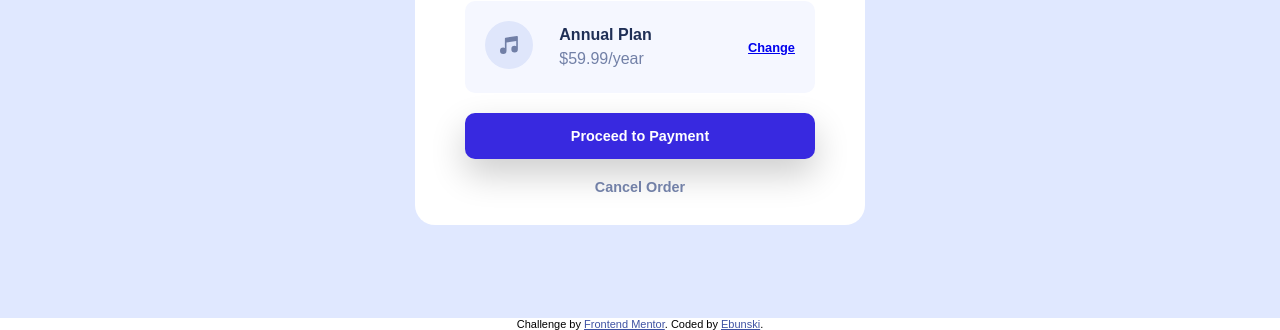
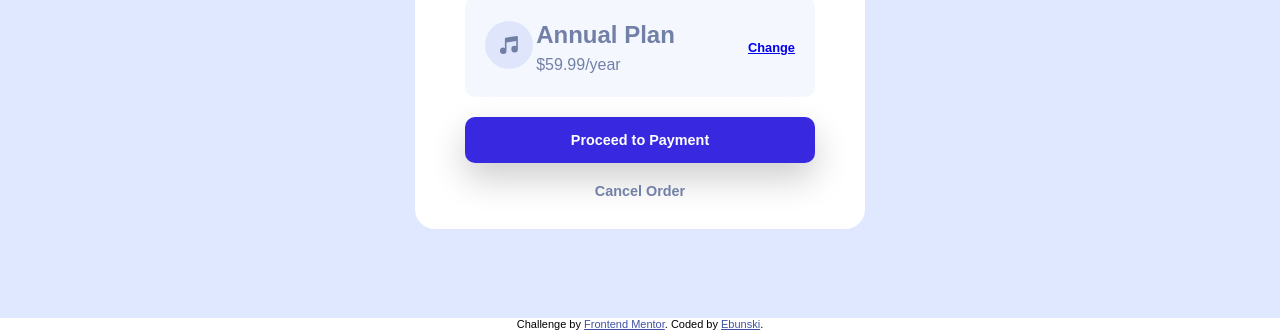
Before and after one commit to Ebunski/Order-summary-card, a plain HTML site: page index.html in a window 1280 px wide. Shown: the part 482-812 px from the top of the page. Drawn offline with Linux system fonts and the light colour scheme; a web font is replaced by a local one.

Commit message:
Update index.html

```diff
--- a/index.html
+++ b/index.html
@@ -32,7 +32,7 @@
                  <img src="images/icon-music.svg" alt="music" aria-hidden="true">
               </div>
               <div class="text">
-                <p><h3>Annual&nbspPlan</h3>
+                <p><h2>Annual&nbspPlan</h2>
                   $59.99/year</p>
               </div>
               <div class="change"><a href="#">Change</a></div>
```
